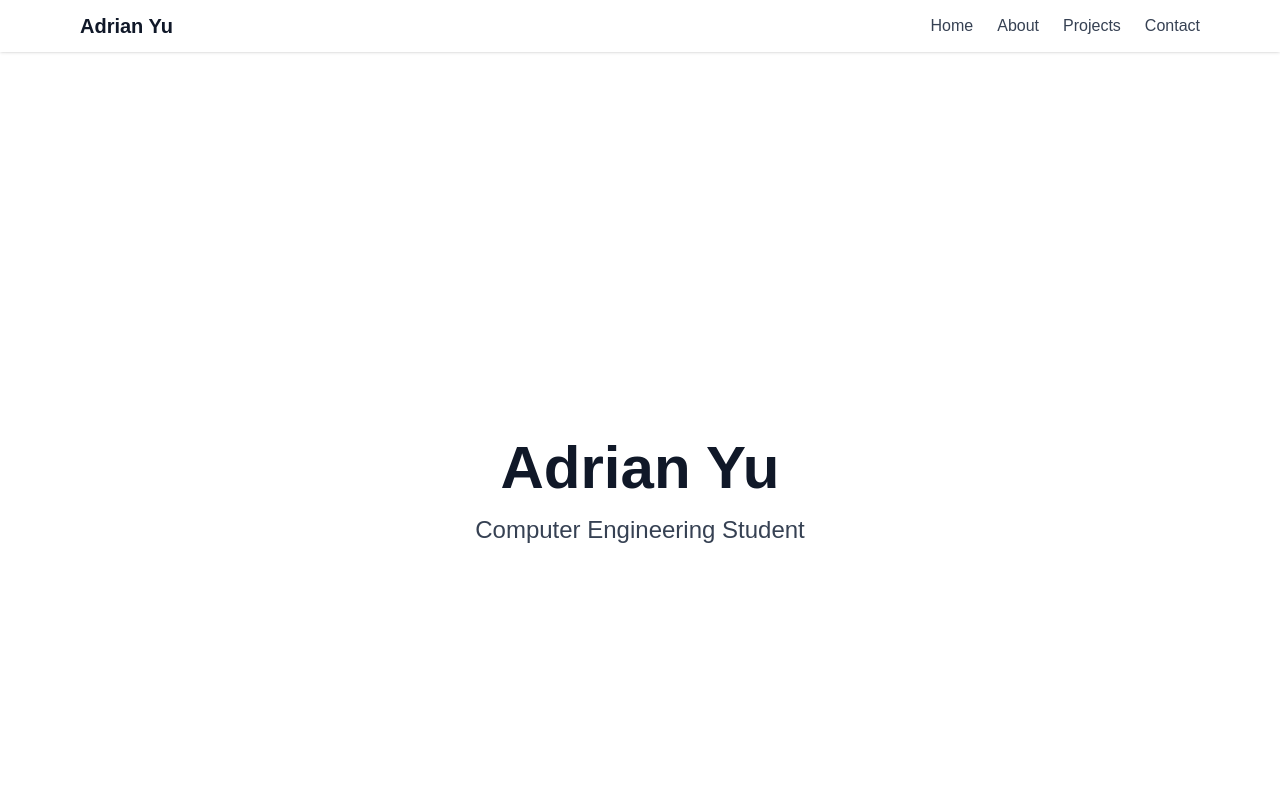
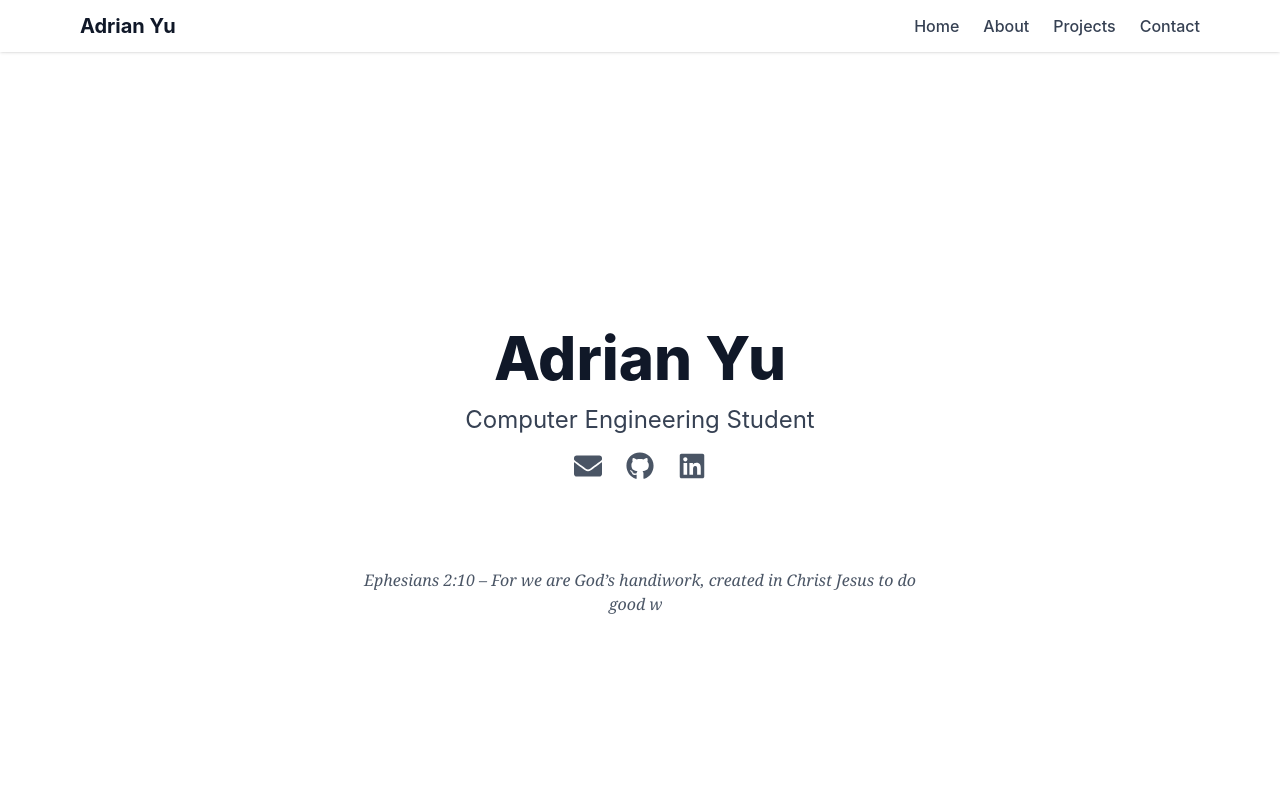
Before and after one commit to adrianyu91/Portfolio, a Next.js app in the folder personal-portfolio/: page / in a window 1280 px wide. Shown: the top 800 px of the page. Built offline with nearby package versions, Linux system fonts and the light colour scheme.

Commit message:
feat: added bible quotes

```diff
--- /dev/null
+++ b/personal-portfolio/src/app/components/BibleQuote.tsx
@@ -0,0 +1,65 @@
+'use client';
+
+import React, { useState, useEffect } from 'react';
+
+const quotes = [
+  "Philippians 4:13 – I can do all things through Christ who strengthens me.",
+  "Jeremiah 29:11 – For I know the plans I have for you, declares the Lord.",
+  "Psalm 23:1 – The Lord is my shepherd; I shall not want.",
+  "Romans 12:12 – Be joyful in hope, patient in affliction, faithful in prayer.",
+  "Isaiah 41:10 – Fear not, for I am with you; be not dismayed, for I am your God.",
+  "Proverbs 3:5-6 – Trust in the Lord with all your heart, and lean not on your own understanding.",
+  "Matthew 5:16 – Let your light shine before others, that they may see your good deeds.",
+  "Psalm 46:1 – God is our refuge and strength, an ever-present help in trouble.",
+  "1 Corinthians 16:14 – Let all that you do be done in love.",
+  "Psalm 37:4 – Delight yourself in the Lord, and He will give you the desires of your heart.",
+  "Ephesians 2:10 – For we are God’s handiwork, created in Christ Jesus to do good works.",
+];
+
+export default function BibleQuote() {
+  const [quoteIndex, setQuoteIndex] = useState(
+    Math.floor(Math.random() * quotes.length) //Randomly select a quote on initial load
+  );
+  const [displayedText, setDisplayedText] = useState('');
+  const [typing, setTyping] = useState(true);
+
+  // Typing effect
+  useEffect(() => {
+    if (!typing) return;
+
+    const currentQuote = quotes[quoteIndex];
+    let charIndex = 0;
+
+    const interval = setInterval(() => {
+      setDisplayedText(currentQuote.slice(0, charIndex + 1));
+      charIndex++;
+
+      if (charIndex === currentQuote.length) {
+        clearInterval(interval);
+        setTyping(false);
+      }
+    }, 75); // typing speed (ms per character)
+
+    return () => clearInterval(interval);
+  }, [typing, quoteIndex]);
+
+  // Wait a bit, then move to next quote
+  useEffect(() => {
+    if (typing) return;
+
+    const timeout = setTimeout(() => {
+      setQuoteIndex((prev) => (prev + 1) % quotes.length);
+      setDisplayedText('');
+      setTyping(true);
+    }, 2500); // pause between quotes
+
+    return () => clearTimeout(timeout);
+  }, [typing]);
+
+  return (
+    <p className="text-center text-gray-600 dark:text-gray-300 max-w-xl mt-4 font-serif italic min-h-[3rem]">
+      {displayedText}
+      <span className="animate-blink">|</span>
+    </p>
+  );
+}
--- a/personal-portfolio/src/app/globals.css
+++ b/personal-portfolio/src/app/globals.css
@@ -58,11 +58,12 @@ html {
 }
 
 body {
+  font-family: 'Inter', 'Segoe UI', Roboto, sans-serif;
+  -webkit-font-smoothing: antialiased;
   background: var(--background);
   color: var(--foreground);
-  font-family: Arial, Helvetica, sans-serif;
-  -webkit-font-smoothing: antialiased;
 }
+
 
 .swiper-button-next {
   right: 2rem !important;
@@ -72,3 +73,14 @@ body {
   left: 2rem !important;
   right: auto !important;
 }
+
+/* Typing Effect for Bible Quotes*/
+@keyframes blink {
+  0%, 50%, 100% { opacity: 1; }
+  25%, 75% { opacity: 0; }
+}
+
+.animate-blink {
+  display: inline-block;
+  animation: blink 1s step-start infinite;
+}
--- a/personal-portfolio/src/app/page.tsx
+++ b/personal-portfolio/src/app/page.tsx
@@ -1,7 +1,10 @@
 //import Image from "next/image";
 'use client';
 
+import { FaGithub, FaLinkedin, FaEnvelope } from "react-icons/fa";
+
 import Navbar from './components/Navbar';
+import BibleQuote from './components/BibleQuote';
 import AboutSection from './components/AboutSection';
 import ProjectsSection from './components/ProjectsSection';
 import ContactSection from './components/ContactSection';
@@ -28,6 +31,40 @@ export default function Home() {
                       opacity-0 translate-y-10 animate-fadeInUp delay-300">
           Computer Engineering Student
         </p>
+         {/* Social Links */}
+        <div className="scroll-fade flex gap-6 mt-14">
+          <a
+            href="mailto:adriancsyu@gmail.com"
+            className="text-gray-600 dark:text-gray-300 hover:text-blue-600 dark:hover:text-blue-400 transition"
+            aria-label="Email"
+          >
+            <FaEnvelope size={28} />
+          </a>
+          <a
+            href="https://github.com/adrianyu91"
+            target="_blank"
+            rel="noopener noreferrer"
+            className="text-gray-600 dark:text-gray-300 hover:text-blue-600 dark:hover:text-blue-400 transition"
+            aria-label="GitHub"
+          >
+            <FaGithub size={28} />
+          </a>
+          <a
+            href="https://www.linkedin.com/in/adrian-yu-740509215/"
+            target="_blank"
+            rel="noopener noreferrer"
+            className="text-gray-600 dark:text-gray-300 hover:text-blue-600 dark:hover:text-blue-400 transition"
+            aria-label="LinkedIn"
+          >
+            <FaLinkedin size={28} />
+          </a>
+        </div>
+        <div className="scroll-fade flex flex-col items-center gap-4 mt-14">
+          <div className="flex gap-6">
+            {/* social icons */}
+          </div>
+          <BibleQuote />
+        </div>
       </section>
       {/* About Section */}
       <AboutSection />
```
